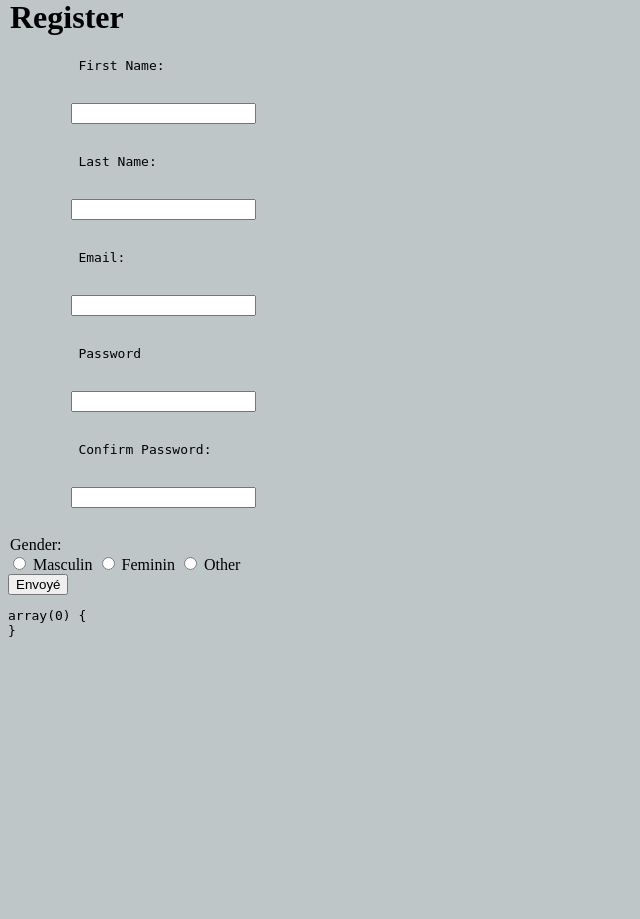
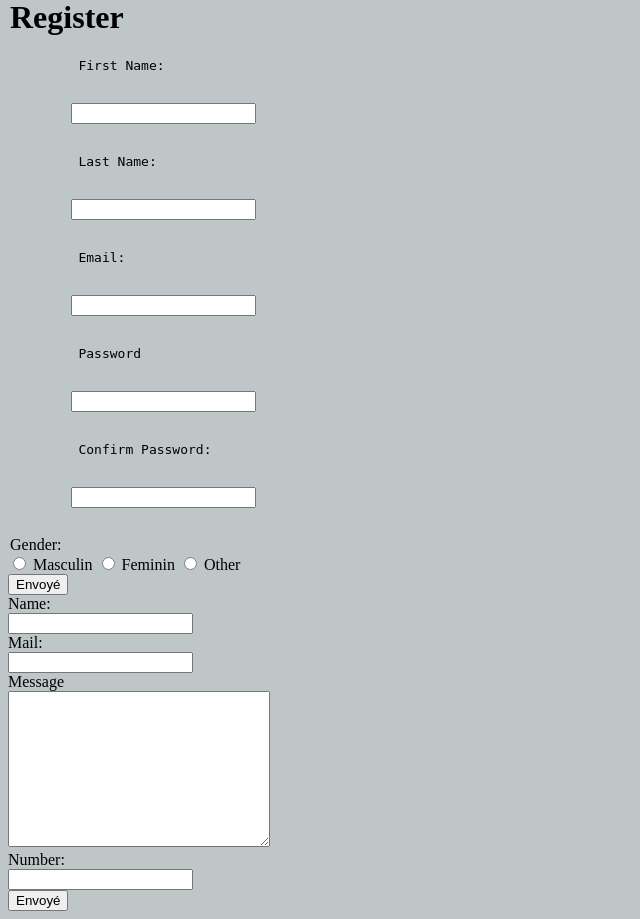
Before and after one commit to Sniikks/exercices, a PHP site: page /cours_php/ in a window 1280 px wide. Shown: the part 1663-2582 px from the top of the page, without its empty margins (0-640 px from the left). Before the commit the page ends 2300 px from the top, so only its background shows below. Run offline with PHP 8.4, Linux system fonts and the light colour scheme; data that the repository does not hold is empty.

Commit message:
Commit all

```diff
--- a/index.php
+++ b/index.php
@@ -180,7 +180,7 @@ $bdd = new PDO('mysql:host=localhost;dbname=cours;charset=utf8;', 'Sniikks', 'al
  /* Je ferme la balise PHP */
  ?>
 
-    <form action="" method="post">     <!-- method="post" permet de cacher les données dans la barre de recherche du navigateur quand on s'inscrit via un formulaire.-->
+    <form action="validation.php" method="post">     <!-- method="post" permet de cacher les données dans la barre de recherche du navigateur quand on s'inscrit via un formulaire.-->
     <legend><h1> Register </h1></legend>
         <pre>
         <label for ="firstname"> First Name: </label>
@@ -204,42 +204,51 @@ $bdd = new PDO('mysql:host=localhost;dbname=cours;charset=utf8;', 'Sniikks', 'al
         <input type="password" name="password" id="password">
         </pre>
         <legend> Gender: </legend>
-        <input type="radio" name="sexe" id="masculin" value="male">
+        <input type="radio" name="gender" id="masculin" value="male">
         <label for="masclin"> Masculin
-        <input type="radio" name="sexe" id="feminin" value="female">
+        <input type="radio" name="gender" id="feminin" value="female">
         <label for="feminin"> Feminin
-        <input type="radio" name="sexe" id="other" value="other">
+        <input type="radio" name="gender" id="other" value="other">
         <label for="other"> Other </label>
         <br>
         <input type="submit" value="Envoyé">
 
     </form>
 
+    <form action="" method="post">     <!-- method="post" permet de cacher les données dans la barre de recherche du navigateur quand on s'inscrit via un formulaire.-->
+        <label for ="name2"> Name: </label>
+        <br>
+        <input type="text" name="name" id="name2">
+        <br>
+        <label for="mail2"> Mail: </label>
+        <br>
+        <input type="email" name="mail" id="mail2">
+        <br>
+        <label for="message2"> Message</label>
+        <br>
+        <textarea name="message" placeholder="Test" id="message2" cols="30" rows="10"> </textarea>
+        <br>
+        <label for ="number2"> Number: </label>
+        <br>
+        <input type="number" name="number" id="number2">
+        <br>
+        <input type="submit" value="Envoyé">
+
+    </form>
+
     <?php
-    // Si method post est rentrer dans le formulaire il faut utiliser $_POST.
-    // Sinon si la mehod get est rentrer dans le formulaire il faut utiliser $_GET
-    // La fonction isset sert à regarder si la variable qui lui est donner est bien défini dans ce cas si elle regarde
-    // si la variable $_POST est défini
-        if (isset($_POST)) {
-            echo '<pre>'; var_dump($_POST); echo '</pre>';
-            echo $_POST['firstname'];
-            // SHAL Hash le mot c'est à dire le compléxifier et le rend illisible.
-            // sha1 / md5
-            //echo sha1($_POST['password']). "<br>";
-            //echo md5($_POST['password']);
 
-        $insert = $bdd->prepare('INSERT INTO utilisateur(firstname, lastname, email, password, gender) VALUES (?, ?, ?, ?, ?)');
-        $insert->execute(array(
-        $_POST['firstname'],
-        $_POST['lastname'],
-        $_POST['email'],
-        md5($_POST['password']),
-        $_POST['sexe']
+    if (isset($_POST)) {
+
+    $insert = $bdd->prepare('INSERT INTO test(name, mail, message, number) VALUES (?, ?, ?, ?)');
+    $insert->execute(array(
+        $_POST['name'],
+        $_POST['mail'],
+        $_POST['message'],
+        $_POST['number']
         ));
-    }
-
-    ?>
-
+    };
+?>
 
 </body>
 </html>
```
Also changed, not shown: validation.php (added, +37 -0 lines).
